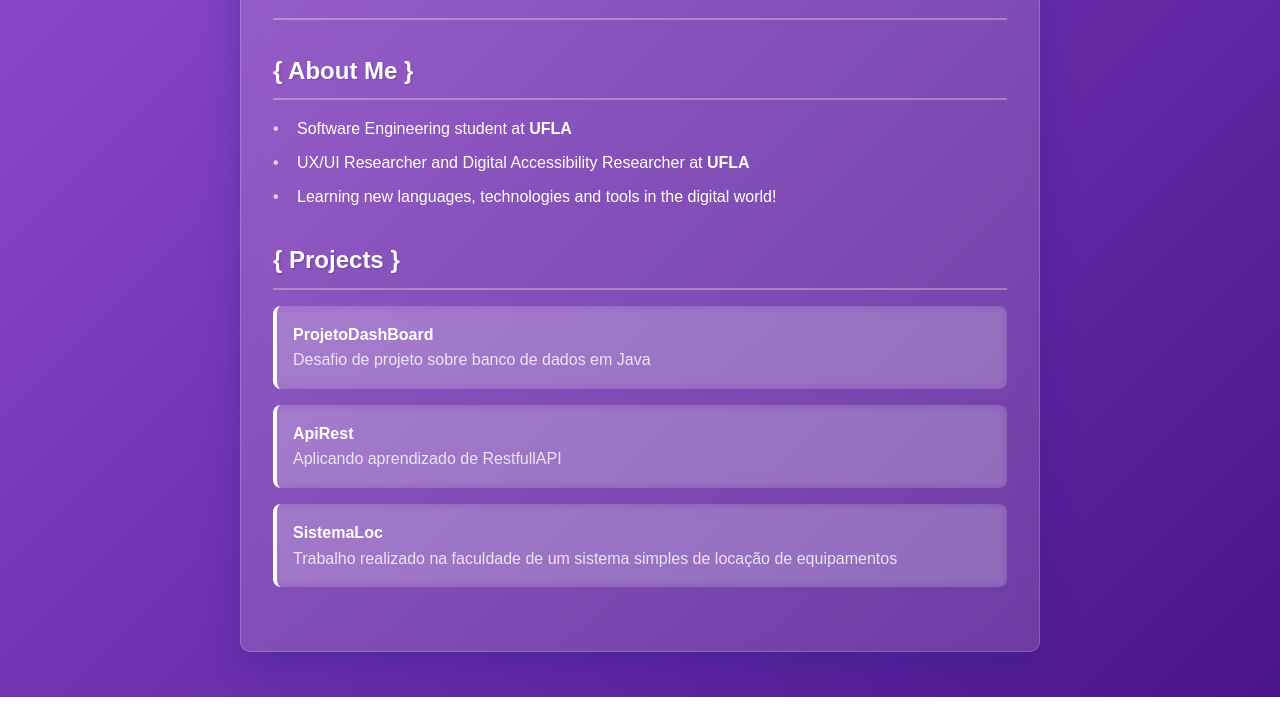
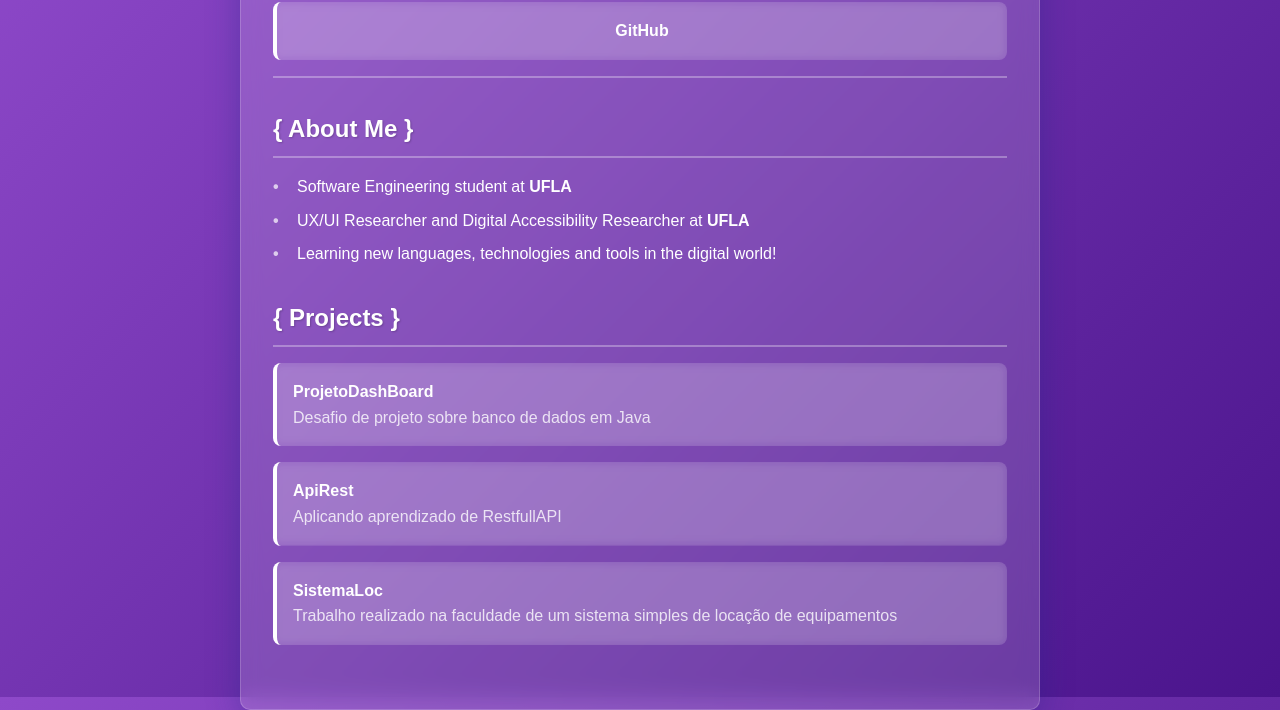
Before and after one commit to leticia-awawdeh/portfolio, a plain HTML site: page index.html in a window 1280 px wide. Shown: the part 103-813 px from the top of the page. Drawn offline with Linux system fonts and the light colour scheme.

Commit message:
colocado o link do meu github no portfolio

```diff
--- a/index.html
+++ b/index.html
@@ -3,7 +3,8 @@
 <head>
     <meta charset="UTF-8">
     <meta name="viewport" content="width=device-width, initial-scale=1.0">
-    <title>Letícia Awawdeh - Portfolio</title>
+    <title>Leticia Awawdeh</title>
+
     <style>
         :root {
             --primary-color: #6a0dad;  /* Deep technological purple */
@@ -142,7 +143,11 @@
     <div class="container">
         <div class="header">
             <h1>Letícia Awawdeh</h1>
+            <div class="project-card">
+            <a  href="https://github.com/leticia-awawdeh" target="_blank">GitHub</a>
+            </div>
         </div>
+
 
         <div class="section">
             <h2>{ About Me }</h2>
```
